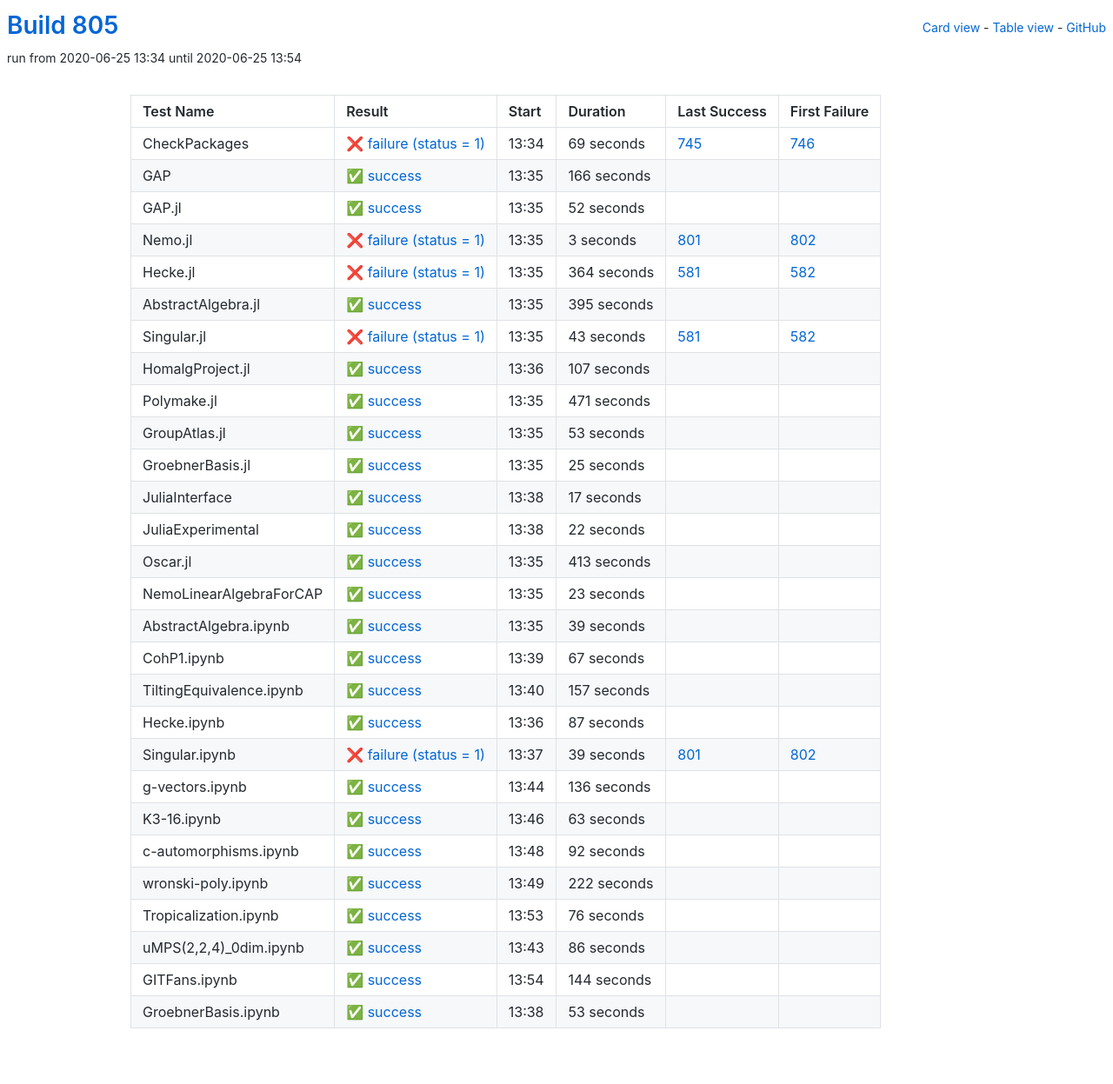
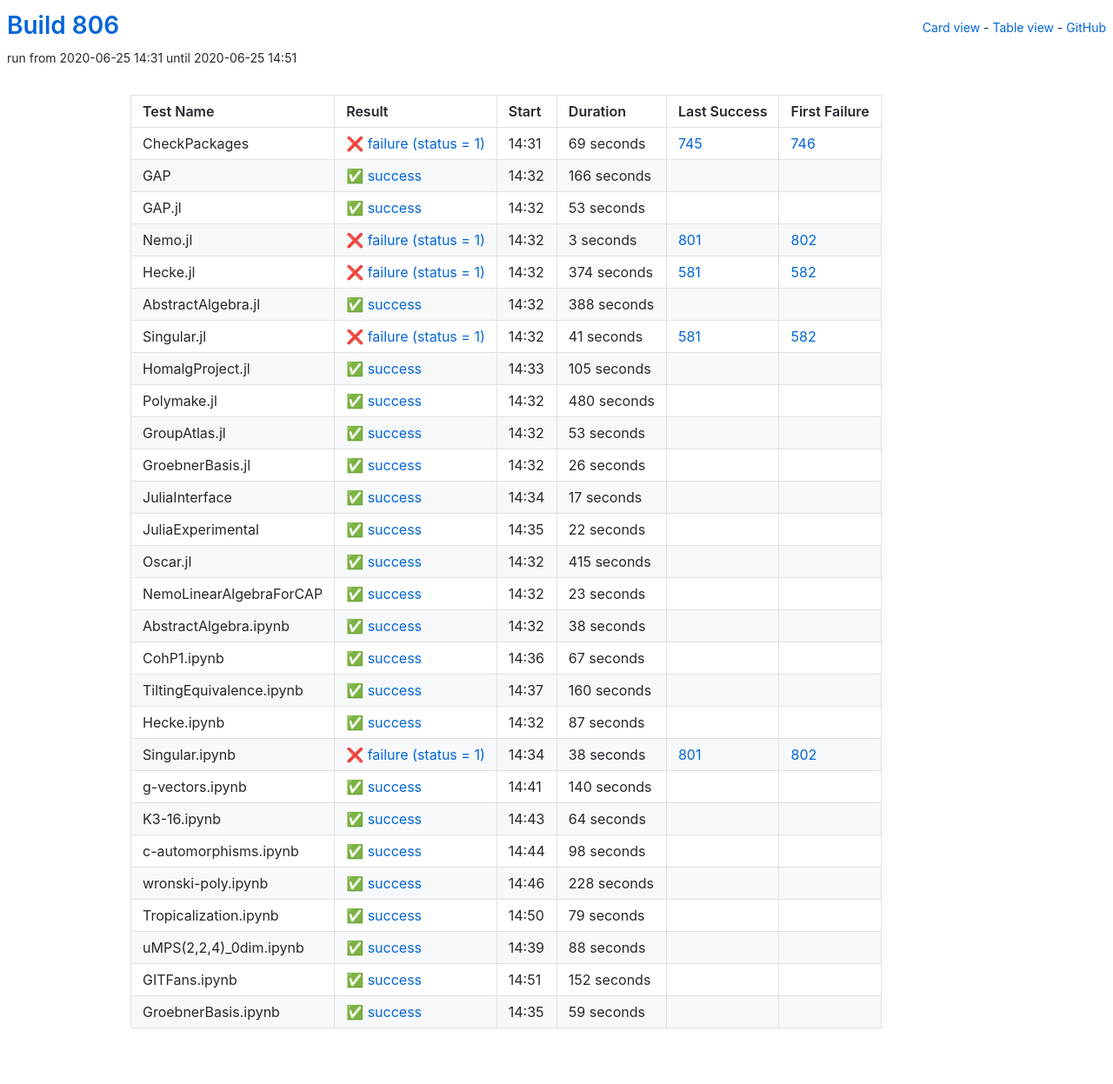
Before and after one commit to oscar-system/oscar-ci-status-1.4, a Jekyll site: the page built from table.html, in a window 1280 px wide. Shown: the whole page at 87% size. Built offline with Jekyll 4.4.1, drawn with Linux system fonts in a browser that asks for light colours.

Commit message:
Build #806

```diff
--- a/_data/ci.yml
+++ b/_data/ci.yml
@@ -1,6 +1,6 @@
 ---
-build: 805
-build_url: https://oscarci.mathematik.uni-kl.de/job/oscar-julia-1.4/805/
+build: 806
+build_url: https://oscarci.mathematik.uni-kl.de/job/oscar-julia-1.4/806/
 job: oscar-julia-1.4
 organization: oscar-system
 repo: oscar-ci-status-1.4
@@ -8,8 +8,8 @@ repourl: https://github.com/oscar-system/oscar-ci-status-1.4
 tests:
 - name: CheckPackages
   id: checkpackages
-  log: https://oscarci.mathematik.uni-kl.de/job/oscar-julia-1.4/805/artifact/logs/build-805/CheckPackages.log
-  start: 2020-06-25 13:34
+  log: https://oscarci.mathematik.uni-kl.de/job/oscar-julia-1.4/806/artifact/logs/build-806/CheckPackages.log
+  start: 2020-06-25 14:31
   success: false
   exitcode: 1
   status: failure
@@ -20,8 +20,8 @@ tests:
   first_failure_url: https://oscarci.mathematik.uni-kl.de/job/oscar-julia-1.4/746/
 - name: GAP
   id: gap
-  log: https://oscarci.mathematik.uni-kl.de/job/oscar-julia-1.4/805/artifact/logs/build-805/GAP.log
-  start: 2020-06-25 13:35
+  log: https://oscarci.mathematik.uni-kl.de/job/oscar-julia-1.4/806/artifact/logs/build-806/GAP.log
+  start: 2020-06-25 14:32
   success: true
   exitcode: 0
   status: success
@@ -32,20 +32,20 @@ tests:
   first_failure_url:
 - name: GAP.jl
   id: gap-jl
-  log: https://oscarci.mathematik.uni-kl.de/job/oscar-julia-1.4/805/artifact/logs/build-805/GAP.jl.log
-  start: 2020-06-25 13:35
+  log: https://oscarci.mathematik.uni-kl.de/job/oscar-julia-1.4/806/artifact/logs/build-806/GAP.jl.log
+  start: 2020-06-25 14:32
   success: true
   exitcode: 0
   status: success
-  duration: 52
+  duration: 53
   last_success: false
   last_success_url:
   first_failure: false
   first_failure_url:
 - name: Nemo.jl
   id: nemo-jl
-  log: https://oscarci.mathematik.uni-kl.de/job/oscar-julia-1.4/805/artifact/logs/build-805/Nemo.jl.log
-  start: 2020-06-25 13:35
+  log: https://oscarci.mathematik.uni-kl.de/job/oscar-julia-1.4/806/artifact/logs/build-806/Nemo.jl.log
+  start: 2020-06-25 14:32
   success: false
   exitcode: 1
   status: failure
@@ -56,68 +56,68 @@ tests:
   first_failure_url: https://oscarci.mathematik.uni-kl.de/job/oscar-julia-1.4/802/
 - name: Hecke.jl
   id: hecke-jl
-  log: https://oscarci.mathematik.uni-kl.de/job/oscar-julia-1.4/805/artifact/logs/build-805/Hecke.jl.log
-  start: 2020-06-25 13:35
+  log: https://oscarci.mathematik.uni-kl.de/job/oscar-julia-1.4/806/artifact/logs/build-806/Hecke.jl.log
+  start: 2020-06-25 14:32
   success: false
   exitcode: 1
   status: failure
-  duration: 364
+  duration: 374
   last_success: 581
   last_success_url: https://oscarci.mathematik.uni-kl.de/job/oscar-julia-1.4/581/
   first_failure: 582
   first_failure_url: https://oscarci.mathematik.uni-kl.de/job/oscar-julia-1.4/582/
 - name: AbstractAlgebra.jl
   id: abstractalgebra-jl
-  log: https://oscarci.mathematik.uni-kl.de/job/oscar-julia-1.4/805/artifact/logs/build-805/AbstractAlgebra.jl.log
-  start: 2020-06-25 13:35
+  log: https://oscarci.mathematik.uni-kl.de/job/oscar-julia-1.4/806/artifact/logs/build-806/AbstractAlgebra.jl.log
+  start: 2020-06-25 14:32
   success: true
   exitcode: 0
   status: success
-  duration: 395
+  duration: 388
   last_success: false
   last_success_url:
   first_failure: false
   first_failure_url:
 - name: Singular.jl
   id: singular-jl
-  log: https://oscarci.mathematik.uni-kl.de/job/oscar-julia-1.4/805/artifact/logs/build-805/Singular.jl.log
-  start: 2020-06-25 13:35
+  log: https://oscarci.mathematik.uni-kl.de/job/oscar-julia-1.4/806/artifact/logs/build-806/Singular.jl.log
+  start: 2020-06-25 14:32
   success: false
   exitcode: 1
   status: failure
-  duration: 43
+  duration: 41
   last_success: 581
   last_success_url: https://oscarci.mathematik.uni-kl.de/job/oscar-julia-1.4/581/
   first_failure: 582
   first_failure_url: https://oscarci.mathematik.uni-kl.de/job/oscar-julia-1.4/582/
 - name: HomalgProject.jl
   id: homalgproject-jl
-  log: https://oscarci.mathematik.uni-kl.de/job/oscar-julia-1.4/805/artifact/logs/build-805/HomalgProject.jl.log
-  start: 2020-06-25 13:36
+  log: https://oscarci.mathematik.uni-kl.de/job/oscar-julia-1.4/806/artifact/logs/build-806/HomalgProject.jl.log
+  start: 2020-06-25 14:33
   success: true
   exitcode: 0
   status: success
-  duration: 107
+  duration: 105
   last_success: false
   last_success_url:
   first_failure: false
   first_failure_url:
 - name: Polymake.jl
   id: polymake-jl
-  log: https://oscarci.mathematik.uni-kl.de/job/oscar-julia-1.4/805/artifact/logs/build-805/Polymake.jl.log
-  start: 2020-06-25 13:35
+  log: https://oscarci.mathematik.uni-kl.de/job/oscar-julia-1.4/806/artifact/logs/build-806/Polymake.jl.log
+  start: 2020-06-25 14:32
   success: true
   exitcode: 0
   status: success
-  duration: 471
+  duration: 480
   last_success: false
   last_success_url:
   first_failure: false
   first_failure_url:
 - name: GroupAtlas.jl
   id: groupatlas-jl
-  log: https://oscarci.mathematik.uni-kl.de/job/oscar-julia-1.4/805/artifact/logs/build-805/GroupAtlas.jl.log
-  start: 2020-06-25 13:35
+  log: https://oscarci.mathematik.uni-kl.de/job/oscar-julia-1.4/806/artifact/logs/build-806/GroupAtlas.jl.log
+  start: 2020-06-25 14:32
   success: true
   exitcode: 0
   status: success
@@ -128,20 +128,20 @@ tests:
   first_failure_url:
 - name: GroebnerBasis.jl
   id: groebnerbasis-jl
-  log: https://oscarci.mathematik.uni-kl.de/job/oscar-julia-1.4/805/artifact/logs/build-805/GroebnerBasis.jl.log
-  start: 2020-06-25 13:35
+  log: https://oscarci.mathematik.uni-kl.de/job/oscar-julia-1.4/806/artifact/logs/build-806/GroebnerBasis.jl.log
+  start: 2020-06-25 14:32
   success: true
   exitcode: 0
   status: success
-  duration: 25
+  duration: 26
   last_success: false
   last_success_url:
   first_failure: false
   first_failure_url:
 - name: JuliaInterface
   id: juliainterface
-  log: https://oscarci.mathematik.uni-kl.de/job/oscar-julia-1.4/805/artifact/logs/build-805/JuliaInterface.log
-  start: 2020-06-25 13:38
+  log: https://oscarci.mathematik.uni-kl.de/job/oscar-julia-1.4/806/artifact/logs/build-806/JuliaInterface.log
+  start: 2020-06-25 14:34
   success: true
   exitcode: 0
   status: success
@@ -152,8 +152,8 @@ tests:
   first_failure_url:
 - name: JuliaExperimental
   id: juliaexperimental
-  log: https://oscarci.mathematik.uni-kl.de/job/oscar-julia-1.4/805/artifact/logs/build-805/JuliaExperimental.log
-  start: 2020-06-25 13:38
+  log: https://oscarci.mathematik.uni-kl.de/job/oscar-julia-1.4/806/artifact/logs/build-806/JuliaExperimental.log
+  start: 2020-06-25 14:35
   success: true
   exitcode: 0
   status: success
@@ -164,20 +164,20 @@ tests:
   first_failure_url:
 - name: Oscar.jl
   id: oscar-jl
-  log: https://oscarci.mathematik.uni-kl.de/job/oscar-julia-1.4/805/artifact/logs/build-805/Oscar.jl.log
-  start: 2020-06-25 13:35
+  log: https://oscarci.mathematik.uni-kl.de/job/oscar-julia-1.4/806/artifact/logs/build-806/Oscar.jl.log
+  start: 2020-06-25 14:32
   success: true
   exitcode: 0
   status: success
-  duration: 413
+  duration: 415
   last_success: false
   last_success_url:
   first_failure: false
   first_failure_url:
 - name: NemoLinearAlgebraForCAP
   id: nemolinearalgebraforcap
-  log: https://oscarci.mathematik.uni-kl.de/job/oscar-julia-1.4/805/artifact/logs/build-805/NemoLinearAlgebraForCAP.log
-  start: 2020-06-25 13:35
+  log: https://oscarci.mathematik.uni-kl.de/job/oscar-julia-1.4/806/artifact/logs/build-806/NemoLinearAlgebraForCAP.log
+  start: 2020-06-25 14:32
   success: true
   exitcode: 0
   status: success
@@ -188,20 +188,20 @@ tests:
   first_failure_url:
 - name: AbstractAlgebra.ipynb
   id: abstractalgebra-ipynb
-  log: https://oscarci.mathematik.uni-kl.de/job/oscar-julia-1.4/805/artifact/logs/build-805/AbstractAlgebra.ipynb.log
-  start: 2020-06-25 13:35
+  log: https://oscarci.mathematik.uni-kl.de/job/oscar-julia-1.4/806/artifact/logs/build-806/AbstractAlgebra.ipynb.log
+  start: 2020-06-25 14:32
   success: true
   exitcode: 0
   status: success
-  duration: 39
+  duration: 38
   last_success: false
   last_success_url:
   first_failure: false
   first_failure_url:
 - name: CohP1.ipynb
   id: cohp1-ipynb
-  log: https://oscarci.mathematik.uni-kl.de/job/oscar-julia-1.4/805/artifact/logs/build-805/CohP1.ipynb.log
-  start: 2020-06-25 13:39
+  log: https://oscarci.mathematik.uni-kl.de/job/oscar-julia-1.4/806/artifact/logs/build-806/CohP1.ipynb.log
+  start: 2020-06-25 14:36
   success: true
   exitcode: 0
   status: success
@@ -212,20 +212,20 @@ tests:
   first_failure_url:
 - name: TiltingEquivalence.ipynb
   id: tiltingequivalence-ipynb
-  log: https://oscarci.mathematik.uni-kl.de/job/oscar-julia-1.4/805/artifact/logs/build-805/TiltingEquivalence.ipynb.log
-  start: 2020-06-25 13:40
+  log: https://oscarci.mathematik.uni-kl.de/job/oscar-julia-1.4/806/artifact/logs/build-806/TiltingEquivalence.ipynb.log
+  start: 2020-06-25 14:37
   success: true
   exitcode: 0
   status: success
-  duration: 157
+  duration: 160
   last_success: false
   last_success_url:
   first_failure: false
   first_failure_url:
 - name: Hecke.ipynb
   id: hecke-ipynb
-  log: https://oscarci.mathematik.uni-kl.de/job/oscar-julia-1.4/805/artifact/logs/build-805/Hecke.ipynb.log
-  start: 2020-06-25 13:36
+  log: https://oscarci.mathematik.uni-kl.de/job/oscar-julia-1.4/806/artifact/logs/build-806/Hecke.ipynb.log
+  start: 2020-06-25 14:32
   success: true
   exitcode: 0
   status: success
@@ -236,108 +236,108 @@ tests:
   first_failure_url:
 - name: Singular.ipynb
   id: singular-ipynb
-  log: https://oscarci.mathematik.uni-kl.de/job/oscar-julia-1.4/805/artifact/logs/build-805/Singular.ipynb.log
-  start: 2020-06-25 13:37
+  log: https://oscarci.mathematik.uni-kl.de/job/oscar-julia-1.4/806/artifact/logs/build-806/Singular.ipynb.log
+  start: 2020-06-25 14:34
   success: false
   exitcode: 1
   status: failure
-  duration: 39
+  duration: 38
   last_success: 801
   last_success_url: https://oscarci.mathematik.uni-kl.de/job/oscar-julia-1.4/801/
   first_failure: 802
   first_failure_url: https://oscarci.mathematik.uni-kl.de/job/oscar-julia-1.4/802/
 - name: g-vectors.ipynb
   id: g-vectors-ipynb
-  log: https://oscarci.mathematik.uni-kl.de/job/oscar-julia-1.4/805/artifact/logs/build-805/g-vectors.ipynb.log
-  start: 2020-06-25 13:44
+  log: https://oscarci.mathematik.uni-kl.de/job/oscar-julia-1.4/806/artifact/logs/build-806/g-vectors.ipynb.log
+  start: 2020-06-25 14:41
   success: true
   exitcode: 0
   status: success
-  duration: 136
+  duration: 140
   last_success: false
   last_success_url:
   first_failure: false
   first_failure_url:
 - name: K3-16.ipynb
   id: k3-16-ipynb
-  log: https://oscarci.mathematik.uni-kl.de/job/oscar-julia-1.4/805/artifact/logs/build-805/K3-16.ipynb.log
-  start: 2020-06-25 13:46
+  log: https://oscarci.mathematik.uni-kl.de/job/oscar-julia-1.4/806/artifact/logs/build-806/K3-16.ipynb.log
+  start: 2020-06-25 14:43
   success: true
   exitcode: 0
   status: success
-  duration: 63
+  duration: 64
   last_success: false
   last_success_url:
   first_failure: false
   first_failure_url:
 - name: c-automorphisms.ipynb
   id: c-automorphisms-ipynb
-  log: https://oscarci.mathematik.uni-kl.de/job/oscar-julia-1.4/805/artifact/logs/build-805/c-automorphisms.ipynb.log
-  start: 2020-06-25 13:48
+  log: https://oscarci.mathematik.uni-kl.de/job/oscar-julia-1.4/806/artifact/logs/build-806/c-automorphisms.ipynb.log
+  start: 2020-06-25 14:44
   success: true
   exitcode: 0
   status: success
-  duration: 92
+  duration: 98
   last_success: false
   last_success_url:
   first_failure: false
   first_failure_url:
 - name: wronski-poly.ipynb
   id: wronski-poly-ipynb
-  log: https://oscarci.mathematik.uni-kl.de/job/oscar-julia-1.4/805/artifact/logs/build-805/wronski-poly.ipynb.log
-  start: 2020-06-25 13:49
+  log: https://oscarci.mathematik.uni-kl.de/job/oscar-julia-1.4/806/artifact/logs/build-806/wronski-poly.ipynb.log
+  start: 2020-06-25 14:46
   success: true
   exitcode: 0
   status: success
-  duration: 222
+  duration: 228
   last_success: false
   last_success_url:
   first_failure: false
   first_failure_url:
 - name: Tropicalization.ipynb
   id: tropicalization-ipynb
-  log: https://oscarci.mathematik.uni-kl.de/job/oscar-julia-1.4/805/artifact/logs/build-805/Tropicalization.ipynb.log
-  start: 2020-06-25 13:53
+  log: https://oscarci.mathematik.uni-kl.de/job/oscar-julia-1.4/806/artifact/logs/build-806/Tropicalization.ipynb.log
+  start: 2020-06-25 14:50
   success: true
   exitcode: 0
   status: success
-  duration: 76
+  duration: 79
   last_success: false
   last_success_url:
   first_failure: false
   first_failure_url:
 - name: uMPS(2,2,4)_0dim.ipynb
   id: umps-2-2-4-0dim-ipynb
-  log: https://oscarci.mathematik.uni-kl.de/job/oscar-julia-1.4/805/artifact/logs/build-805/uMPS-2-2-4-_0dim.ipynb.log
-  start: 2020-06-25 13:43
+  log: https://oscarci.mathematik.uni-kl.de/job/oscar-julia-1.4/806/artifact/logs/build-806/uMPS-2-2-4-_0dim.ipynb.log
+  start: 2020-06-25 14:39
   success: true
   exitcode: 0
   status: success
-  duration: 86
+  duration: 88
   last_success: false
   last_success_url:
   first_failure: false
   first_failure_url:
 - name: GITFans.ipynb
   id: gitfans-ipynb
-  log: https://oscarci.mathematik.uni-kl.de/job/oscar-julia-1.4/805/artifact/logs/build-805/GITFans.ipynb.log
-  start: 2020-06-25 13:54
+  log: https://oscarci.mathematik.uni-kl.de/job/oscar-julia-1.4/806/artifact/logs/build-806/GITFans.ipynb.log
+  start: 2020-06-25 14:51
   success: true
   exitcode: 0
   status: success
-  duration: 144
+  duration: 152
   last_success: false
   last_success_url:
   first_failure: false
   first_failure_url:
 - name: GroebnerBasis.ipynb
   id: groebnerbasis-ipynb
-  log: https://oscarci.mathematik.uni-kl.de/job/oscar-julia-1.4/805/artifact/logs/build-805/GroebnerBasis.ipynb.log
-  start: 2020-06-25 13:38
+  log: https://oscarci.mathematik.uni-kl.de/job/oscar-julia-1.4/806/artifact/logs/build-806/GroebnerBasis.ipynb.log
+  start: 2020-06-25 14:35
   success: true
   exitcode: 0
   status: success
-  duration: 53
+  duration: 59
   last_success: false
   last_success_url:
   first_failure: false
```
Also changed, not shown: README.md.
